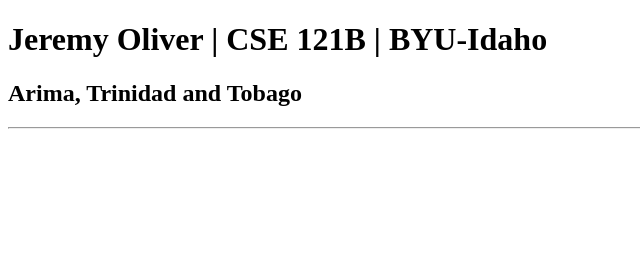
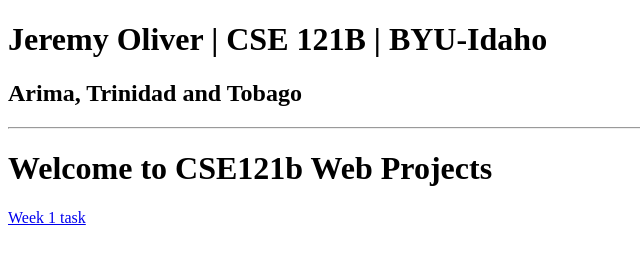
Before and after one commit to jeremy-po/cse121b, a plain HTML site: page index.html in a window 1280 px wide. Shown: the whole page, without its empty margins (0-640 px from the left). Drawn offline with Linux system fonts and the light colour scheme.

Commit message:
changes to home page for projects

```diff
--- a/test.html
+++ b/index.html
@@ -9,5 +9,10 @@
     <h1>Jeremy Oliver | CSE 121B | BYU-Idaho</h1>
     <h2>Arima, Trinidad and Tobago</h2>
     <hr>
+    <h1>Welcome to CSE121b Web Projects</h1>
+    <nav>
+      <a href="w1/w01-task.html">Week 1 task</a>
+
+    </nav>
 </body>
 </html>
```
